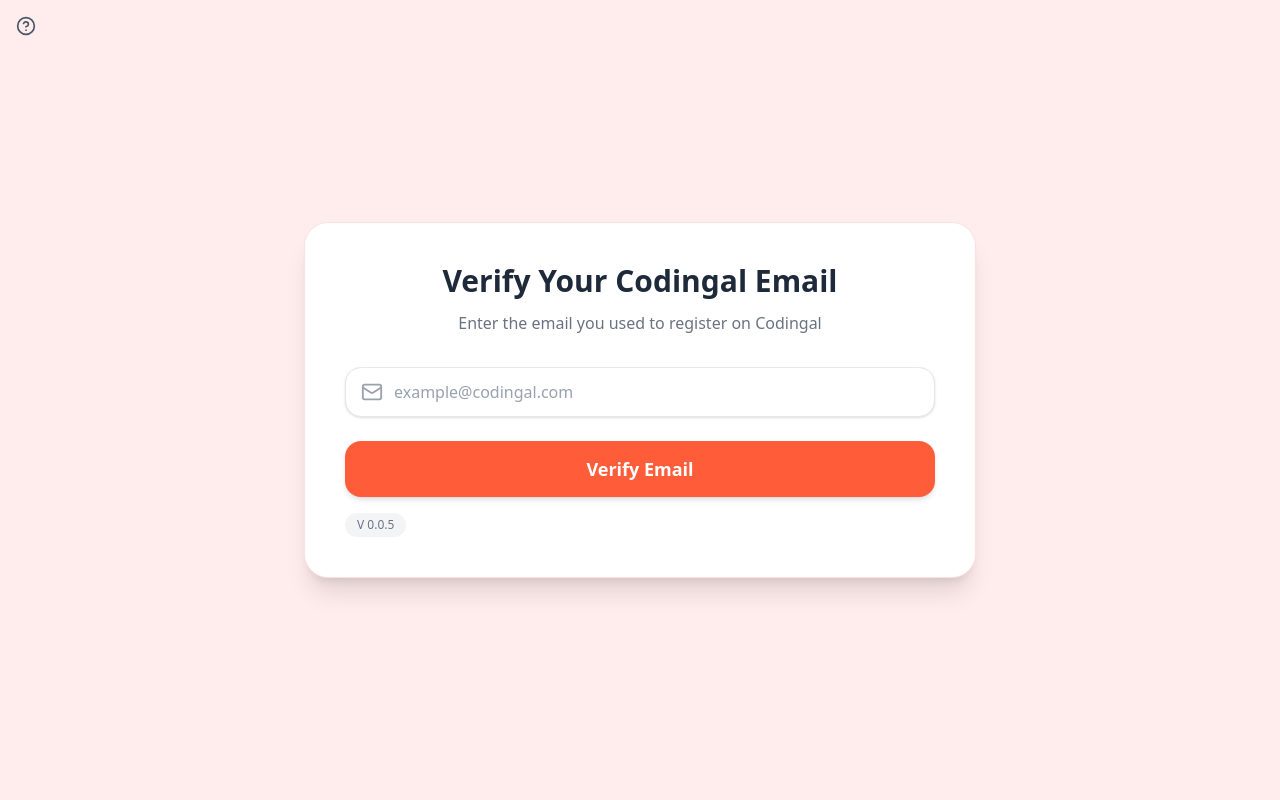
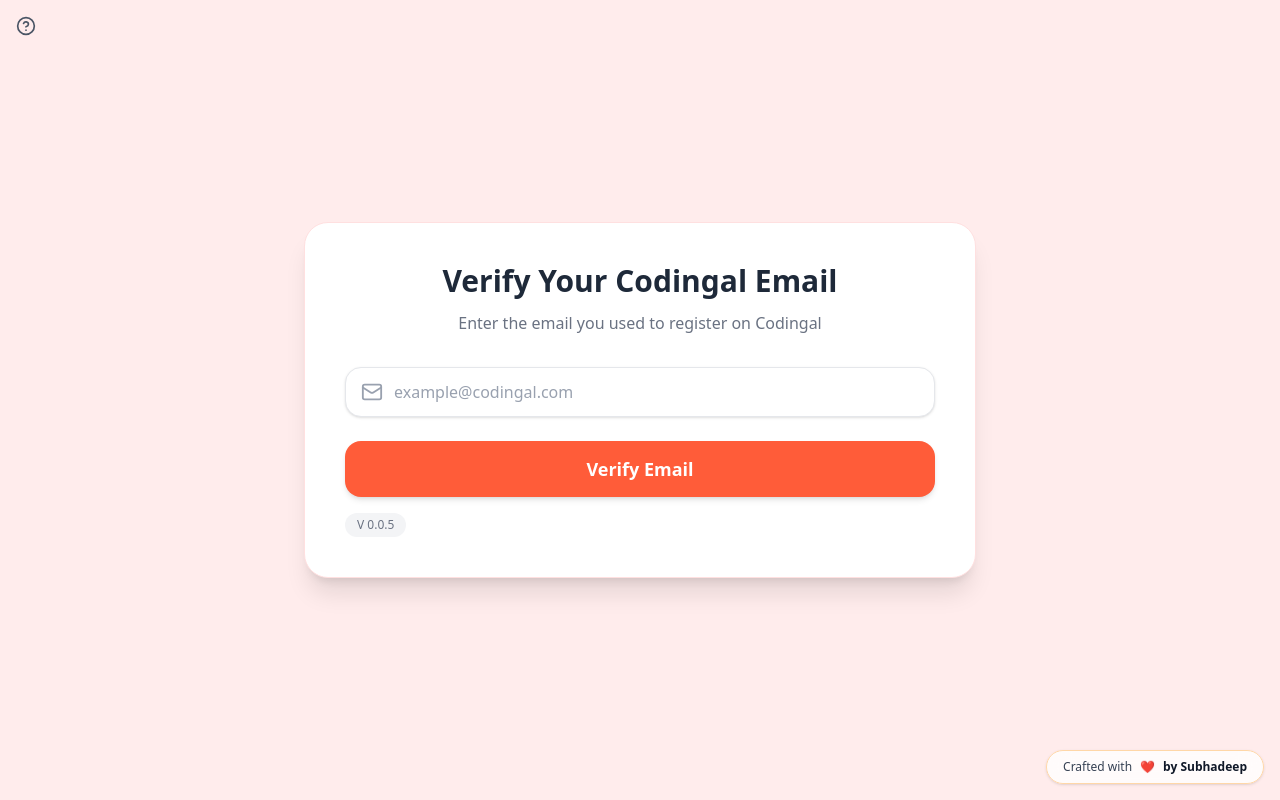
Before and after one commit to JACOBIAN01/Atlas, a React (Vite) app in the folder client/: page / in a window 1280 px wide. Built offline with nearby package versions, Linux system fonts and the light colour scheme; no server answers.

Commit message:
UI Update

```diff
--- a/client/src/components/KnowYourDev.jsx
+++ b/client/src/components/KnowYourDev.jsx
@@ -13,37 +13,41 @@
       onMouseLeave={() => setHover(false)}
     >
       {/* Icon */}
-      <HelpCircle className="w-5 h-5 text-gray-600 hover:text-[#FF5C39] cursor-pointer transition-colors duration-150" />
+      <HelpCircle className="w-5 h-5 text-gray-600 hover:text-[#FF5C39] cursor-pointer transition-all duration-200" />
 
       {/* Tooltip */}
       <AnimatePresence>
         {hover && (
           <motion.div
-            initial={{ opacity: 0, y: 6 }}
-            animate={{ opacity: 1, y: 0 }}
-            exit={{ opacity: 0, y: 6 }}
+            initial={{ opacity: 0, y: 6, scale: 0.98 }}
+            animate={{ opacity: 1, y: 0, scale: 1 }}
+            exit={{ opacity: 0, y: 6, scale: 0.98 }}
             transition={{ duration: 0.18, ease: "easeOut" }}
             className="
-              absolute left-7 top-0 w-72
-              bg-white shadow-xl border border-gray-200
-              rounded-xl px-4 py-3 z-20
+              absolute left-7 top-0 w-80
+              bg-white shadow-lg border border-gray-200
+              rounded-xl px-4 py-3 z-50
             "
           >
             {/* Tooltip Arrow */}
             <div className="absolute -left-1 top-4 w-3 h-3 bg-white border-l border-t border-gray-200 rotate-45"></div>
 
-            <h3 className="text-sm font-semibold text-gray-800">
+            {/* Heading */}
+            <h3 className="text-sm font-semibold text-gray-900 mb-1">
               Creator’s Note
             </h3>
 
-            <p className="text-xs text-gray-600 mt-1 leading-relaxed">
-              Hi! I’m <b className="text-gray-800">Subhadeep</b> — Teacher
-              Mentor (Course Training) & Senior Coding Instructor at Codingal.
+            {/* Content */}
+            <p className="text-xs text-gray-600 leading-relaxed">
+              Hey, I'm <b className="font-semibold text-gray-800">Subhadeep</b>{" "}
+              — Teacher Mentor (Course Training) & Senior Coding Instructor at
+              Codingal.
               <br />
-              This platform is crafted to ensure a smooth and effortless module
-              submission experience.
+              This platform is crafted to make your module submission process
+              effortless and simple.
               <br />
-              For feedback or support, reach me at:
+              <br />
+              Need help or want to share feedback?
               <br />
               <b className="text-[#FF5C39]">subhadeepghorai23@gmail.com</b>
             </p>
--- /dev/null
+++ b/client/src/components/MadeByBadge.jsx
@@ -0,0 +1,20 @@
+export default function MadeByBadge() {
+  return (
+    <div className="fixed bottom-4 right-4 z-50">
+      <div
+        className="
+          flex items-center gap-2
+          bg-white/80 backdrop-blur-md
+          border border-orange-200
+          shadow-sm
+          px-4 py-2 rounded-full
+          text-xs font-medium text-gray-700
+        "
+      >
+        <span>Crafted with</span>
+        <span className="text-red-500">❤️</span>
+        <span className="font-semibold text-gray-900">by Subhadeep</span>
+      </div>
+    </div>
+  );
+}
--- a/client/src/pages/Home.jsx
+++ b/client/src/pages/Home.jsx
@@ -4,7 +4,7 @@
 import ModuleSubmission from "../components/ModuleSubmission";
 import { fetchGradeGroups } from "../api";
 import KnowYourDev from "../components/KnowYourDev";
-
+import MadeByBadge from "../components/MadeByBadge";
 function Home() {
   const [teacherData, setTeacherData] = useState(null);
   const [gradeGroup, setGradeGroup] = useState(null);
@@ -80,6 +80,7 @@
           />
         )}
       </div>
+      <MadeByBadge/>
     </>
   );
 }
```
